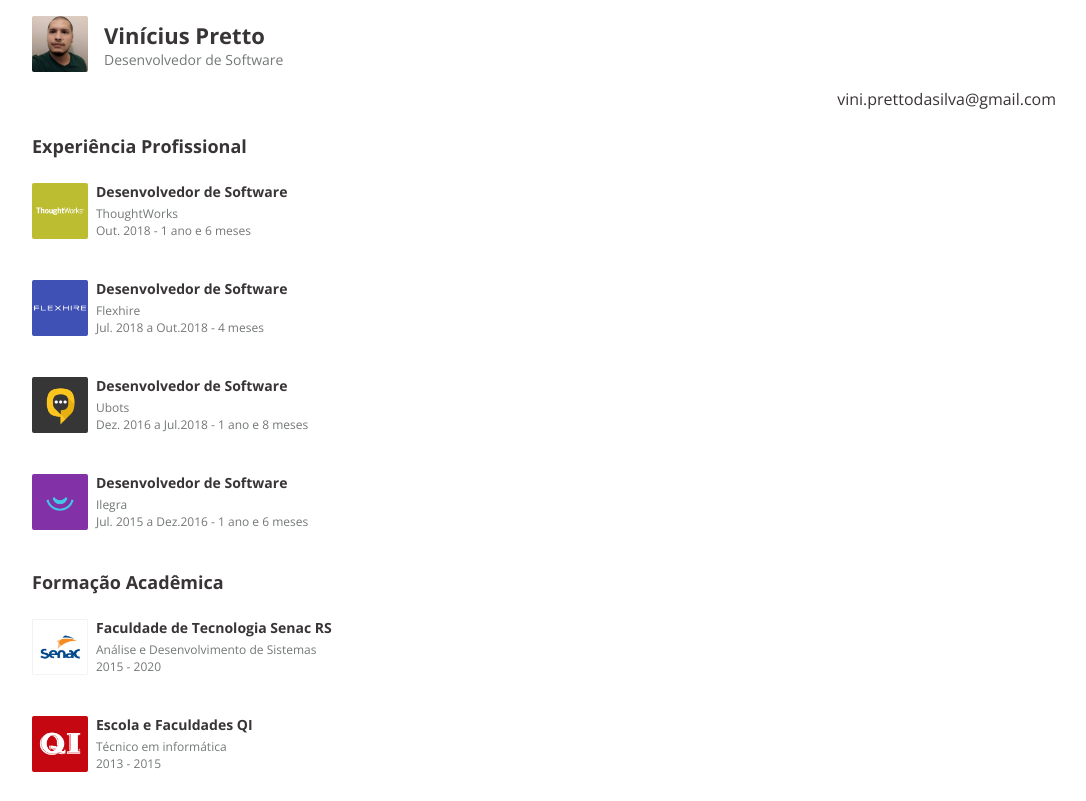
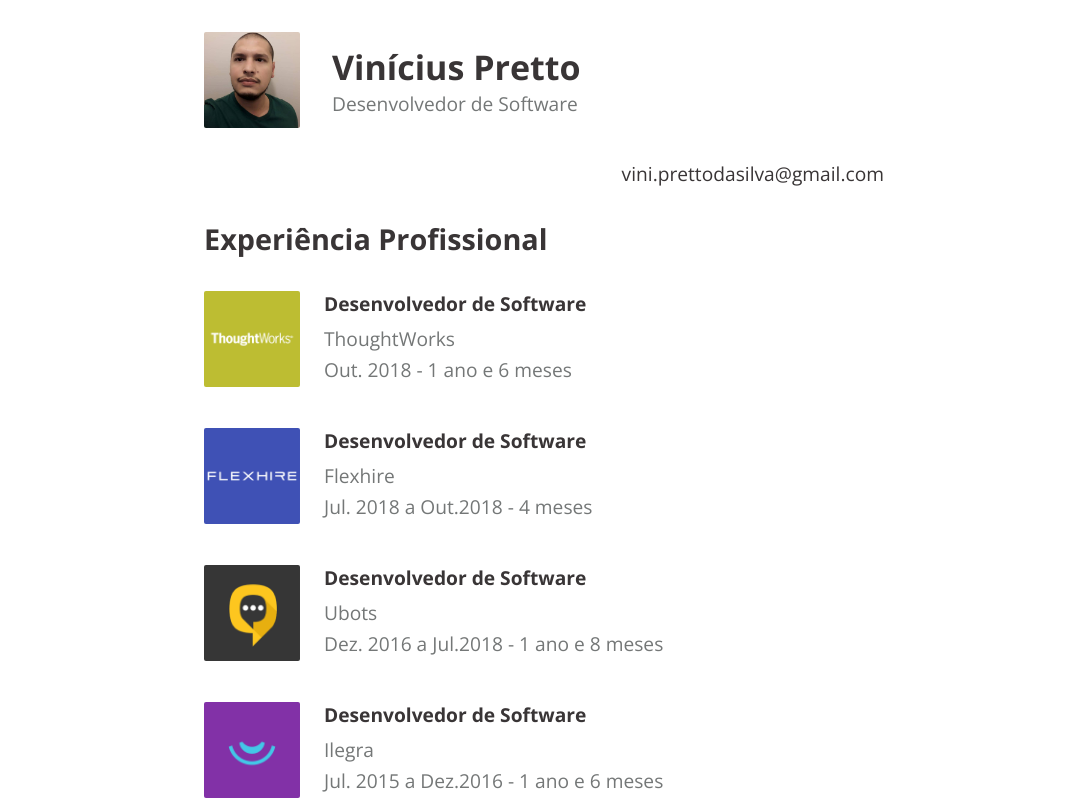
Before and after one commit to vinicius-pretto/cv-surge, a website: page src/index.html in a window 1280 px wide. Shown: the top 801 px of the page, without its empty margins (96-1182 px from the left). Drawn offline with nearby package versions, Linux system fonts and the light colour scheme.

Commit message:
Layout adjustments for desktop

```diff
--- a/src/css/main.css
+++ b/src/css/main.css
@@ -12,76 +12,82 @@ body {
 }
 
 .container {
-  max-width: 1024px;
+  max-width: 680px;
   margin: auto;
-  margin-bottom: 16px;
+  margin-bottom: 32px;
 }
 
 .avatar {
-  width: 56px;
-  height: 56px;
+  width: 96px;
+  height: 96px;
   border-radius: 2px;
 }
 
 header {
   display: flex;
   align-items: center;
-  max-width: 1024px;
+  max-width: 680px;
   margin: auto;
-  margin-top: 16px;
+  margin-top: 32px;
 }
 
 .profile-info {
-  margin-left: 16px;
+  margin-left: 32px;
 }
 
 .profile-info h1 {
-  font-size: 1.375rem;
+  font-size: 2.125rem;
   font-weight: bold;
   color: #393536;
 }
 
 .profile-info h2 {
-  font-size: 0.875rem;
+  font-size: 1.2rem;
   font-weight: normal;
   color: #747777;
 }
 
 section h2 {
   color: #393536;
-  font-size: 1.125rem;
+  font-size: 1.8rem;
   font-weight: bold;
-  margin-bottom: 24px;
+  margin-bottom: 32px;
 }
 
 .email {
   color: #393536;
-  margin-top: 16px;
-  margin-bottom: 24px;
+  margin-top: 32px;
+  margin-bottom: 32px;
   text-align: right;
+  font-size: 1.2rem;
 }
 
 .box {
   display: flex;
-  align-items: flex-end;
+  align-items: center;
   margin-bottom: 40px;
 }
 
 .info {
   font-size: 0.75rem;
-  margin-left: 8px;
+  margin-left: 24px;
 }
 
 .info h3 {
   color: #393536;
+  margin-bottom: 8px;
+  font-weight: bold;
+  font-size: 1.2rem;
+}
+
+.text {
+  font-size: 1.2rem;
   margin-bottom: 4px;
-  font-weight: bold;
-  font-size: 0.875rem;
 }
 
 ul li {
-  font-size: 0.875rem;
-  margin-bottom: 8px;
+  font-size: 1.2rem;
+  margin-bottom: 12px;
 }
 
 .voluntariado-section {
@@ -89,13 +95,14 @@ ul li {
 }
 
 .voluntariado-section h3 {
-  font-size: 0.875rem;
+  font-size: 1.2rem;
   color: #393536;
-  margin-bottom: 8px;
+  margin-bottom: 16px;
 }
 
-@media (max-width: 1024px) {
+@media (max-width: 680px) {
   header {
+    margin-top: 16px;
     margin-left: 16px;
     margin-right: 16px;
   }
@@ -103,5 +110,56 @@ ul li {
   .container {
     margin-left: 16px;
     margin-right: 16px;
+    margin-bottom: 16px;
+  }
+
+  .email {
+    color: #393536;
+    margin-top: 16px;
+    margin-bottom: 24px;
+    font-size: 0.875rem;
+  }
+
+  .avatar {
+    width: 56px;
+    height: 56px;
+  }
+
+  .profile-info {
+    margin-left: 16px;
+  }
+
+  .profile-info h1 {
+    font-size: 1.375rem;
+  }
+
+  .profile-info h2 {
+    font-size: 0.875rem;
+  }
+
+  section h2 {
+    font-size: 1.125rem;
+    margin-bottom: 24px;
+  }
+
+  .info {
+    margin-left: 8px;
+  }
+
+  .info h3 {
+    margin-bottom: 4px;
+    font-size: 0.875rem;
+  }
+
+  .text {
+    font-size: 0.75rem;
+  }
+
+  ul li {
+    font-size: 0.875rem;
+  }
+
+  .voluntariado-section h3 {
+    font-size: 0.875rem;
   }
 }
--- a/src/index.html
+++ b/src/index.html
@@ -28,8 +28,8 @@
         <img src="images/thoughtworks.png" alt="ThoughtWorks logo" class="avatar" />
         <div class="info">
           <h3>Desenvolvedor de Software</h3>
-          <div>ThoughtWorks</div>
-          <div>Out. 2018 - 1 ano e 6 meses</div>
+          <div class="text">ThoughtWorks</div>
+          <div class="text">Out. 2018 - 1 ano e 6 meses</div>
         </div>
       </div>
 
@@ -37,8 +37,8 @@
         <img src="images/flexhire.png" alt="Flexhire logo" class="avatar" />
         <div class="info">
           <h3>Desenvolvedor de Software</h3>
-          <div>Flexhire</div>
-          <div>Jul. 2018 a Out.2018 - 4 meses</div>
+          <div class="text">Flexhire</div>
+          <div class="text">Jul. 2018 a Out.2018 - 4 meses</div>
         </div>
       </div>
 
@@ -46,8 +46,8 @@
         <img src="images/ubots.png" alt="Ubots logo" class="avatar" />
         <div class="info">
           <h3>Desenvolvedor de Software</h3>
-          <div>Ubots</div>
-          <div>Dez. 2016 a Jul.2018 - 1 ano e 8 meses</div>
+          <div class="text">Ubots</div>
+          <div class="text">Dez. 2016 a Jul.2018 - 1 ano e 8 meses</div>
         </div>
       </div>
 
@@ -55,8 +55,8 @@
         <img src="images/ilegra.png" alt="Ilegra logo" class="avatar" />
         <div class="info">
           <h3>Desenvolvedor de Software</h3>
-          <div>Ilegra</div>
-          <div>Jul. 2015 a Dez.2016 - 1 ano e 6 meses</div>
+          <div class="text">Ilegra</div>
+          <div class="text">Jul. 2015 a Dez.2016 - 1 ano e 6 meses</div>
         </div>
       </div>
     </section>
@@ -68,8 +68,8 @@
         <img src="images/senac.png" alt="Senac logo" class="avatar" />
         <div class="info">
           <h3>Faculdade de Tecnologia Senac RS</h3>
-          <div>Análise e Desenvolvimento de Sistemas</div>
-          <div>2015 - 2020</div>
+          <div class="text">Análise e Desenvolvimento de Sistemas</div>
+          <div class="text">2015 - 2020</div>
         </div>
       </div>
 
@@ -77,8 +77,8 @@
         <img src="images/qi.png" alt="Escola e Faculdades QI logo" class="avatar" />
         <div class="info">
           <h3>Escola e Faculdades QI</h3>
-          <div>Técnico em informática</div>
-          <div>2013 - 2015</div>
+          <div class="text">Técnico em informática</div>
+          <div class="text">2013 - 2015</div>
         </div>
       </div>
     </section>
```
